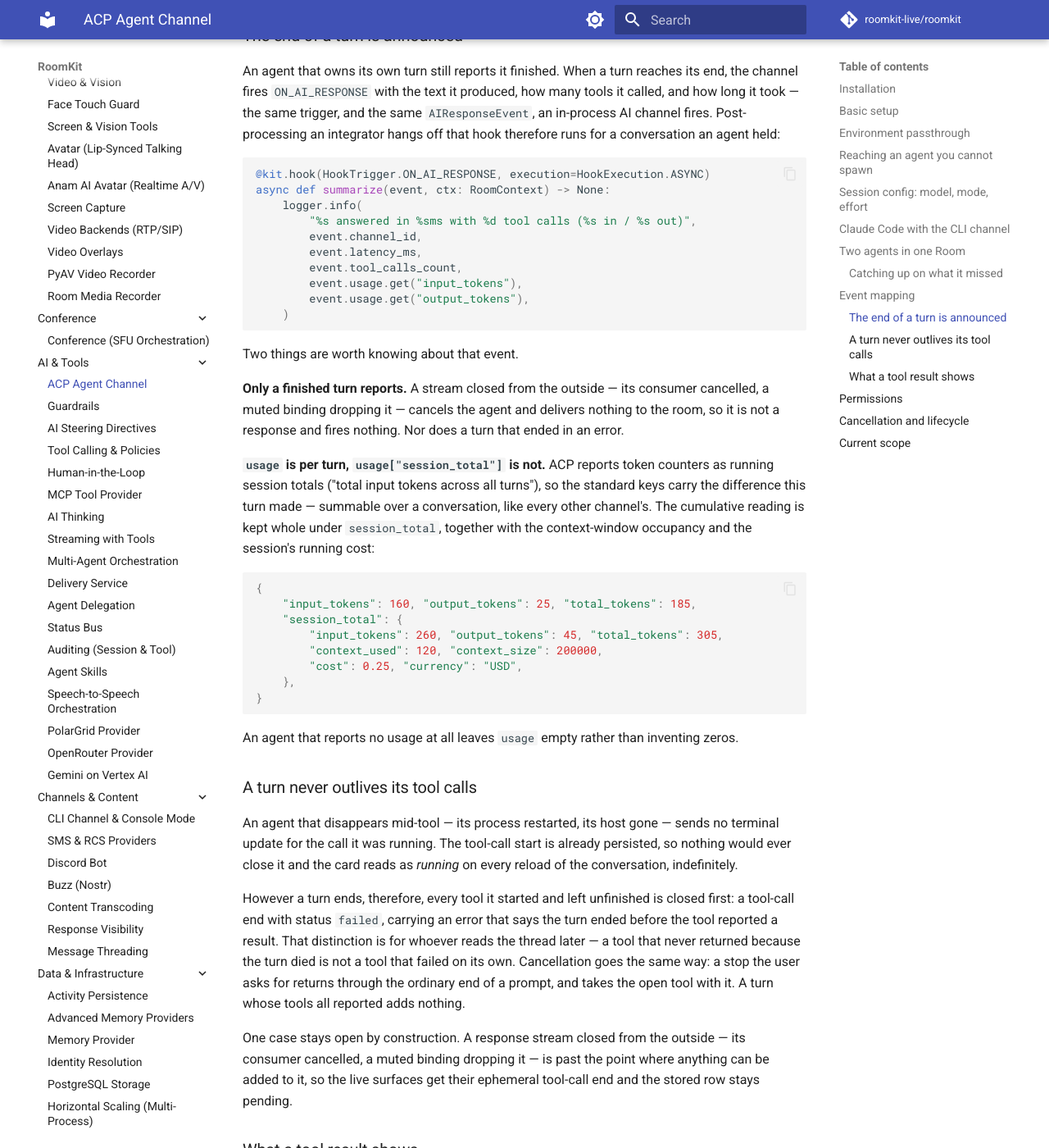
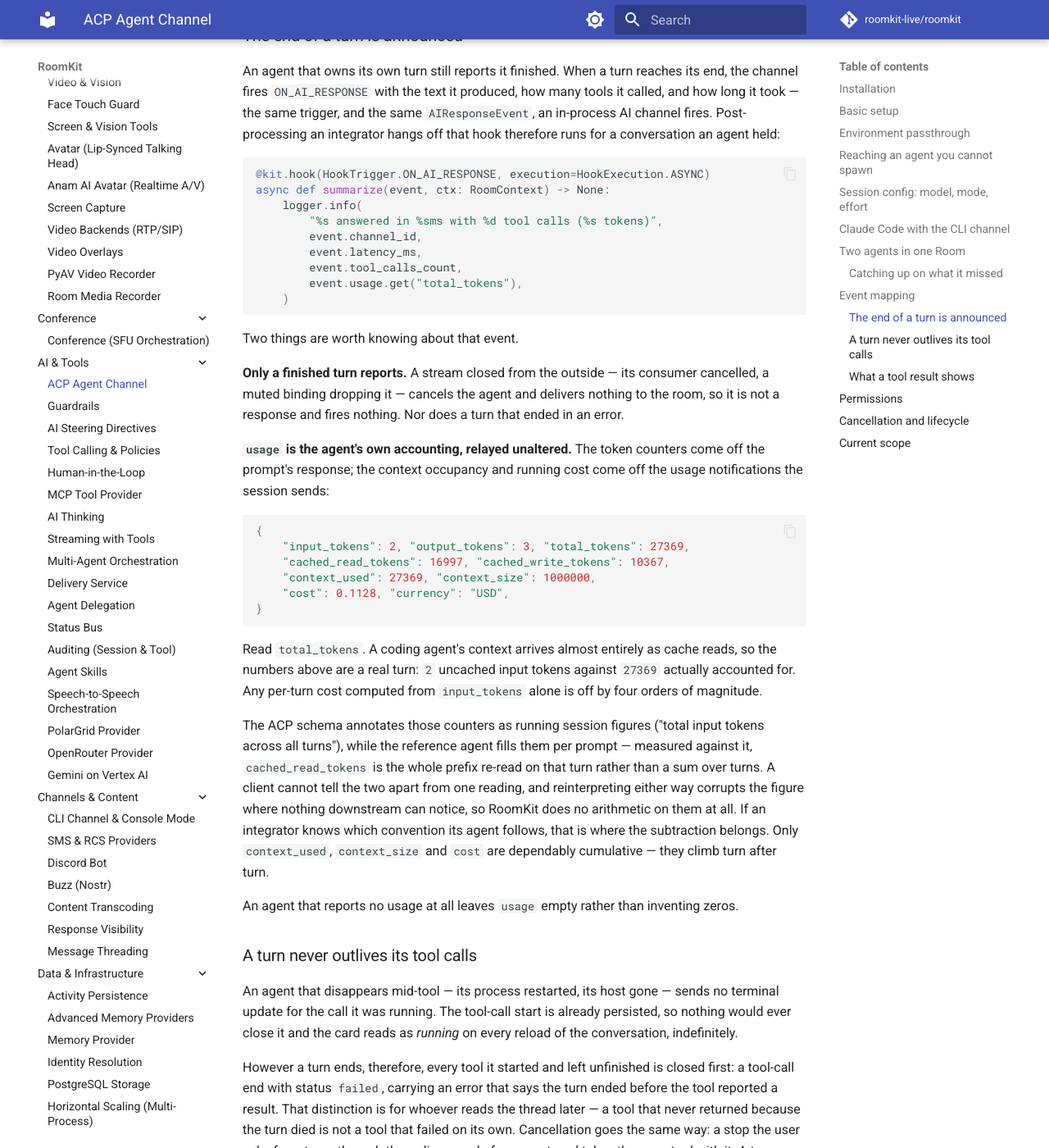
Before and after one commit to roomkit-live/roomkit-docs, an MkDocs documentation site: the page built from docs/guides/acp-channel.md, in a window 1280 px wide and 1400 px high, scrolled down 7693 px. Shown: the whole window at 82% size. Built offline with MkDocs 1.6.1 and Material for MkDocs 9.7.7, drawn with Linux system fonts in a browser that asks for light colours; comment, search, counter and statistics services are not loaded.

Commit message:
docs(acp): what the usage counters actually mean (RMK-111)

````diff
--- a/docs/guides/acp-channel.md
+++ b/docs/guides/acp-channel.md
@@ -386,12 +386,11 @@ integrator hangs off that hook therefore runs for a conversation an agent held:
 @kit.hook(HookTrigger.ON_AI_RESPONSE, execution=HookExecution.ASYNC)
 async def summarize(event, ctx: RoomContext) -> None:
     logger.info(
-        "%s answered in %sms with %d tool calls (%s in / %s out)",
+        "%s answered in %sms with %d tool calls (%s tokens)",
         event.channel_id,
         event.latency_ms,
         event.tool_calls_count,
-        event.usage.get("input_tokens"),
-        event.usage.get("output_tokens"),
+        event.usage.get("total_tokens"),
     )
 ```
 
@@ -402,23 +401,33 @@ consumer cancelled, a muted binding dropping it — cancels the agent and
 delivers nothing to the room, so it is not a response and fires nothing. Nor
 does a turn that ended in an error.
 
-**`usage` is per turn, `usage["session_total"]` is not.** ACP reports token
-counters as running session totals ("total input tokens across all turns"), so
-the standard keys carry the difference this turn made — summable over a
-conversation, like every other channel's. The cumulative reading is kept whole
-under `session_total`, together with the context-window occupancy and the
-session's running cost:
+**`usage` is the agent's own accounting, relayed unaltered.** The token
+counters come off the prompt's response; the context occupancy and running
+cost come off the usage notifications the session sends:
 
 ```python
 {
-    "input_tokens": 160, "output_tokens": 25, "total_tokens": 185,
-    "session_total": {
-        "input_tokens": 260, "output_tokens": 45, "total_tokens": 305,
-        "context_used": 120, "context_size": 200000,
-        "cost": 0.25, "currency": "USD",
-    },
+    "input_tokens": 2, "output_tokens": 3, "total_tokens": 27369,
+    "cached_read_tokens": 16997, "cached_write_tokens": 10367,
+    "context_used": 27369, "context_size": 1000000,
+    "cost": 0.1128, "currency": "USD",
 }
 ```
+
+Read `total_tokens`. A coding agent's context arrives almost entirely as cache
+reads, so the numbers above are a real turn: `2` uncached input tokens against
+`27369` actually accounted for. Any per-turn cost computed from `input_tokens`
+alone is off by four orders of magnitude.
+
+The ACP schema annotates those counters as running session figures ("total
+input tokens across all turns"), while the reference agent fills them per
+prompt — measured against it, `cached_read_tokens` is the whole prefix re-read
+on that turn rather than a sum over turns. A client cannot tell the two apart
+from one reading, and reinterpreting either way corrupts the figure where
+nothing downstream can notice, so RoomKit does no arithmetic on them at all. If
+an integrator knows which convention its agent follows, that is where the
+subtraction belongs. Only `context_used`, `context_size` and `cost` are
+dependably cumulative — they climb turn after turn.
 
 An agent that reports no usage at all leaves `usage` empty rather than
 inventing zeros.
````
Also changed, not shown: docs/guides/guardrails.md (+1 -1 lines).
